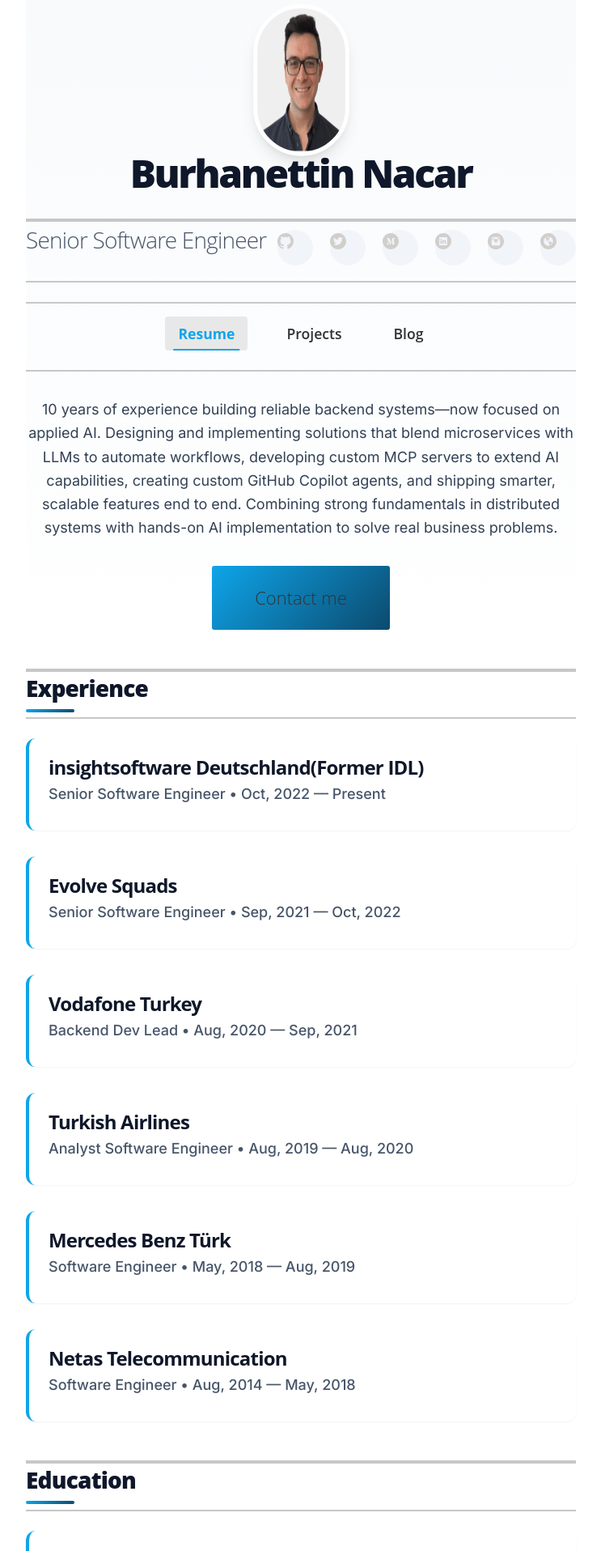
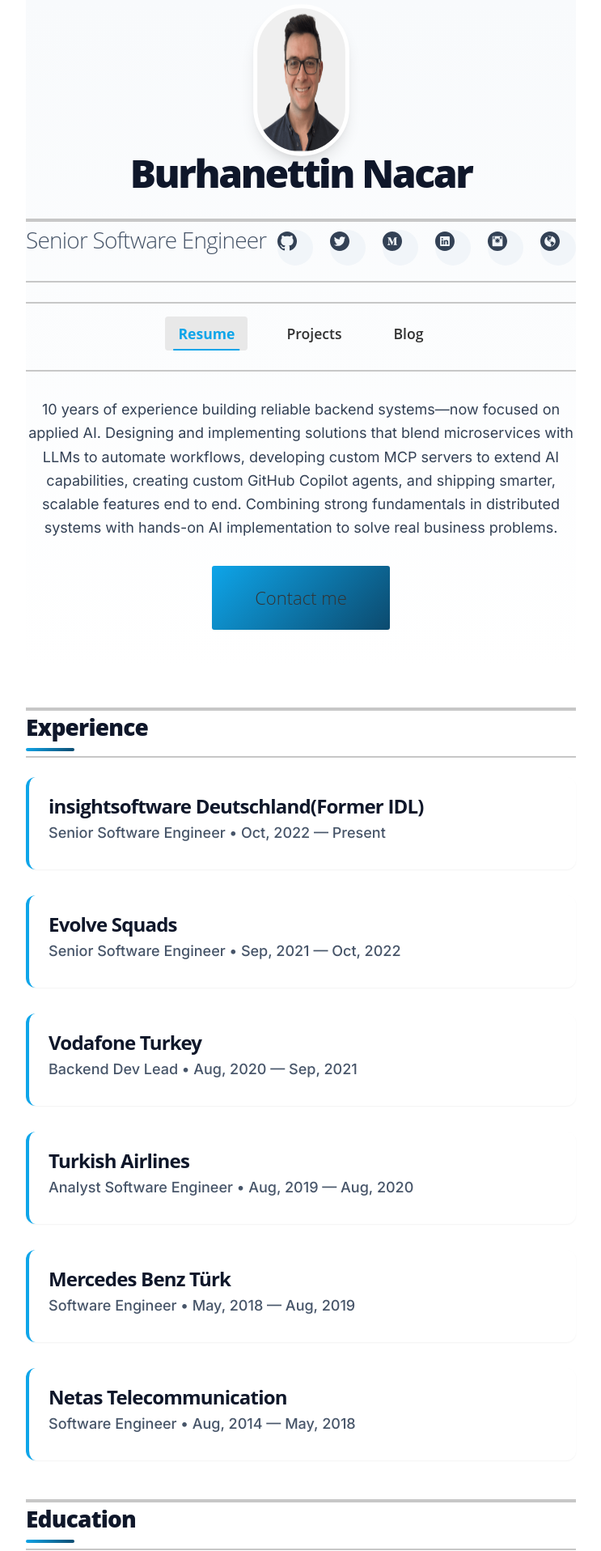
Before and after one commit to uppnrise/uppnrise.github.io, a Jekyll site: the page built from index.html, in a window 1280 px wide. Shown: the top 1916 px of the page at 81% size, without its empty margins (268-1011 px from the left). Built offline with Jekyll 4.4.1, drawn with Linux system fonts in a browser that asks for light colours.

Commit message:
Improve icon styling and add page wrapper animations
Co-authored-by: uppnrise <52595899+uppnrise@users.noreply.github.com>

```diff
--- a/_sass/components/_icon-links.scss
+++ b/_sass/components/_icon-links.scss
@@ -8,6 +8,8 @@
   justify-content: center;
   align-items: center;
   margin: $space-6 0;
+  border-top: none;
+  padding-top: 0;
 
   @include respond-to($breakpoint-md) {
     gap: $space-4;
@@ -15,7 +17,8 @@
 }
 
 .icon-link-item {
-  // No additional styles needed
+  display: inline-block;
+  margin-left: 0;
 }
 
 .icon-link {
@@ -26,20 +29,26 @@
   height: 44px;
   border-radius: 50%;
   background: $neutral-100;
-  color: $neutral-700;
   transition: $transition-base;
 
-  svg {
-    width: 20px;
-    height: 20px;
-    fill: currentColor;
+  .icon {
+    width: 24px;
+    height: 24px;
+
+    path {
+      fill: $neutral-700;
+      transition: $transition-colors;
+    }
   }
 
   &:hover {
     background: $primary-500;
-    color: $neutral-0;
     transform: translateY(-3px);
     box-shadow: $shadow-md;
+
+    .icon path {
+      fill: $neutral-0;
+    }
   }
 
   @include focus-visible;
--- /dev/null
+++ b/_sass/layout/_wrapper.scss
@@ -0,0 +1,49 @@
+// Modern Page Wrapper
+// ---------------------------------------
+
+html {
+  scroll-behavior: smooth;
+}
+
+body {
+  background: $neutral-0;
+  min-height: 100vh;
+  display: flex;
+  flex-direction: column;
+}
+
+.wrapper {
+  flex: 1;
+  max-width: 800px;
+  margin: 0 auto;
+  padding: 0 $space-6;
+  width: 100%;
+
+  @include respond-to($breakpoint-md) {
+    padding: 0 $space-8;
+  }
+}
+
+.page-content {
+  padding: $space-8 0;
+
+  @include respond-to($breakpoint-md) {
+    padding: $space-12 0;
+  }
+}
+
+// Smooth transitions for page elements
+.wrapper,
+.page-content,
+.resume-item {
+  animation: fade-in-up $duration-slow $ease-out;
+}
+
+// Add stagger effect to resume items
+.resume-item {
+  @for $i from 1 through 10 {
+    &:nth-child(#{$i}) {
+      animation-delay: #{$i * 0.1}s;
+    }
+  }
+}
--- a/css/main.scss
+++ b/css/main.scss
@@ -21,6 +21,7 @@
 // Layout (grid, containers, sections)
 @import "layout/grid";
 @import "layout/header";
+@import "layout/wrapper";
 
 // Legacy imports for backward compatibility
 @import "normalize";
```
